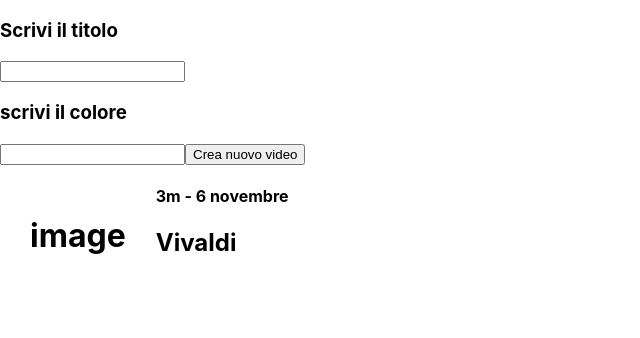
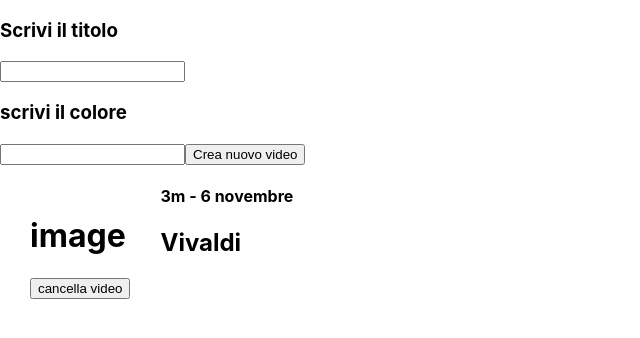
Before and after one commit to AndreaTom98/Concetti-base-react-universapp-, a React (Create React App) app: page / in a window 1280 px wide. Both pictures are taken after a click on the button "Crea nuovo video". Shown: the top 338 px of the page, without its empty margins (0-640 px from the left). Built offline with nearby package versions, Linux system fonts and the light colour scheme; the HTML template or start-up script is replaced by a standard one.

Commit message:
cancellare video

```diff
--- a/src/App.js
+++ b/src/App.js
@@ -24,6 +24,12 @@
     setColor("")
   }
 
+  const deleteVideo = (id) => {
+    setVideoList( videoList.filter(function(video) {
+      return video.id !== id
+    }))
+
+  }
   return (
     <div className="App">
     <h3>Scrivi il titolo</h3>
@@ -32,7 +38,7 @@
      <input type="text" onChange={handleColor} value={color} />
      <button onClick={createVideoHandler}>Crea nuovo video</button>
      {videoList.map(function(video) {
-       return <VideoText key={video.id} title={video.title} color={video.color} />
+       return <VideoText deleteVideo={() => deleteVideo(video.id)} key={video.id} title={video.title} color={video.color} />
      })}
     </div>
   );
--- a/src/VideoText.js
+++ b/src/VideoText.js
@@ -1,10 +1,11 @@
 
 
-function VideoText({title, color}) {
+function VideoText({title, color, deleteVideo}) {
     return (
         <div style={{display: 'flex'}}>
             <div style={{padding: '30px', background: color}}>
                 <h1>image</h1>
+                <button onClick={deleteVideo}>cancella video</button>
             </div>
             <div>
                 <h1>{title}</h1>
```
